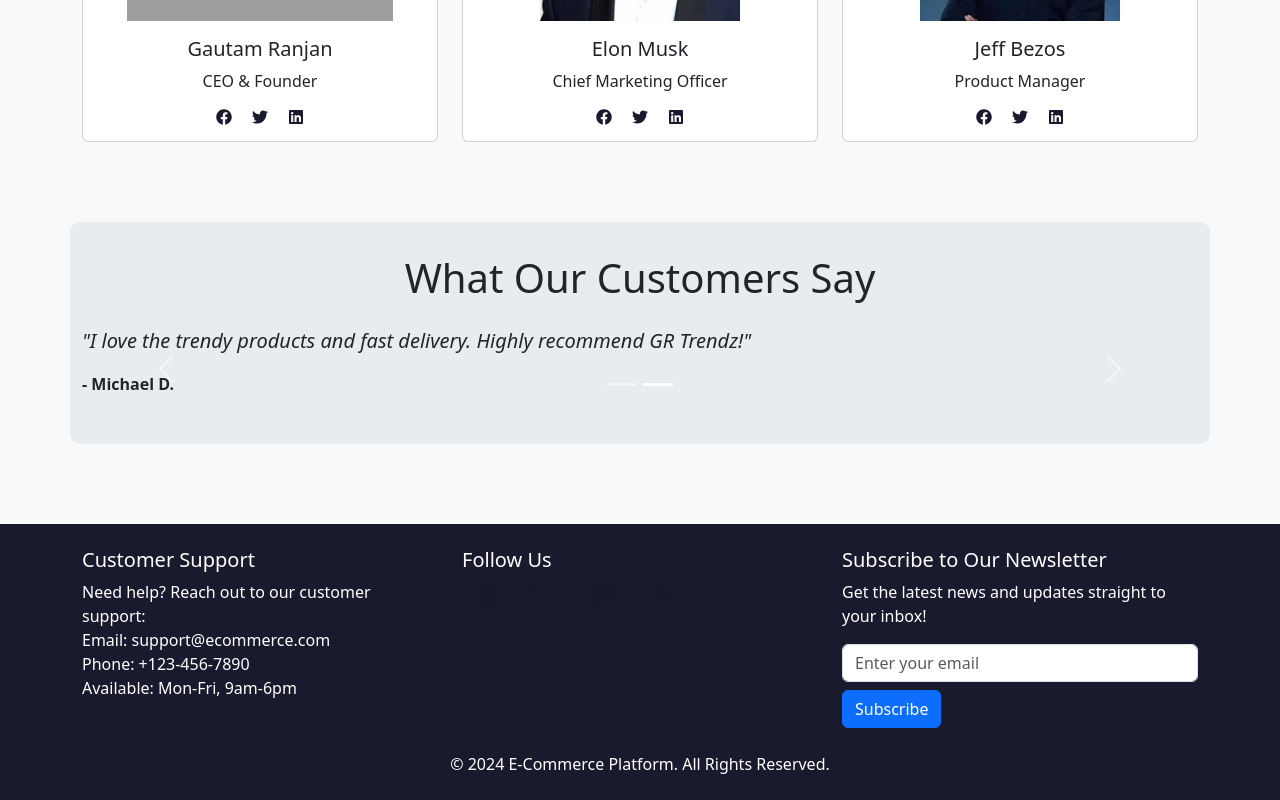
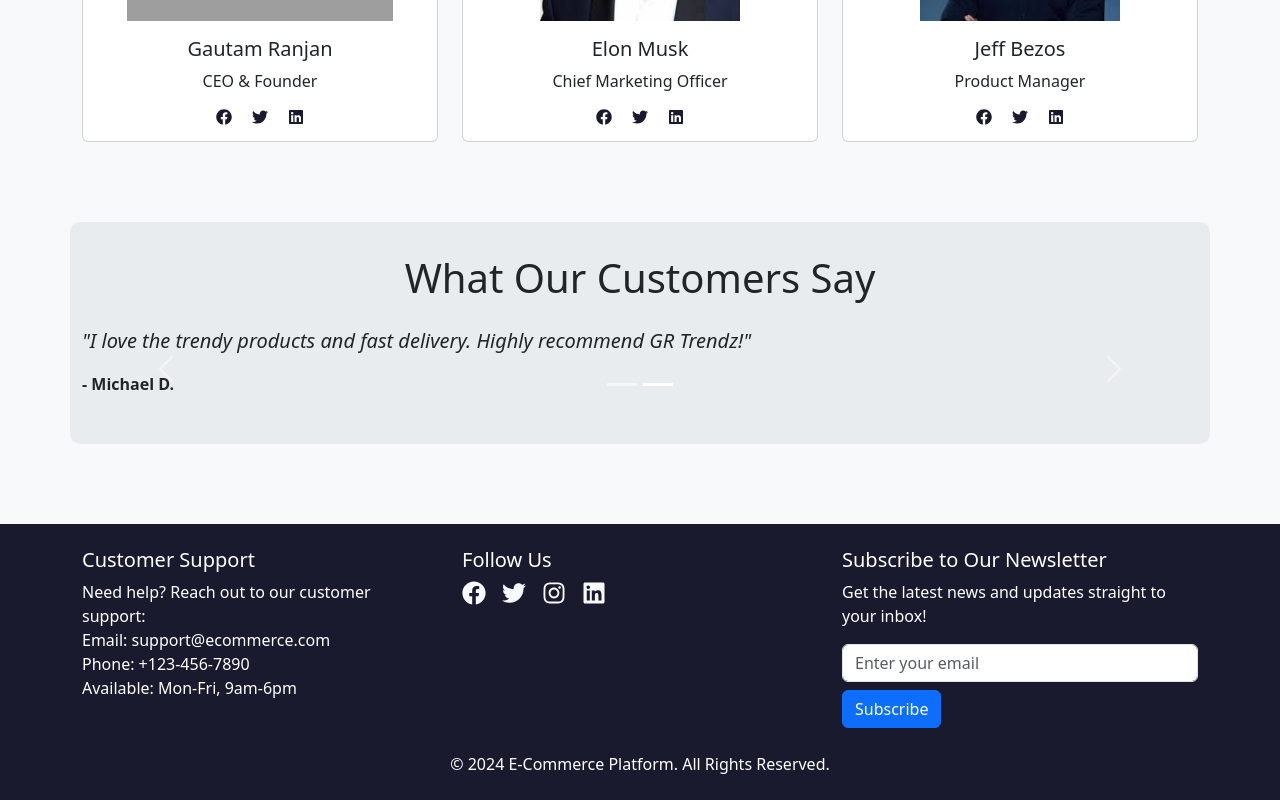
Before and after one commit to gautamranjan09/Ecommerce-Website, a React (Create React App) app: page /about in a window 1280 px wide. Shown: the part 2313-3113 px from the top of the page. Built offline with nearby package versions, Linux system fonts and the light colour scheme; grey boxes are pictures that could not be loaded.

Commit message:
Fix social icon styling in footer for better alignment and hover effects.

```diff
--- a/src/Components/Footer.css
+++ b/src/Components/Footer.css
@@ -4,11 +4,11 @@
     border-color: #0056b3;
   }
 
-  .social-icon {
+  .footer-social-icon {
     transition: transform 0.3s ease; /* Transition for scaling */
   }
 
-  .social-icon:hover {
+  .footer-social-icon:hover {
     color: #ffd700;
     transform: scale(1.1); /* Slightly increase the size on hover */
   }
--- a/src/Components/Footer.js
+++ b/src/Components/Footer.js
@@ -26,22 +26,22 @@ const Footer = () => {
             <ul className="list-unstyled d-flex">
               <li className="me-3">
                 <a href="https://www.facebook.com" target="_blank" rel="noopener noreferrer" aria-label="Facebook" className="text-light">
-                  <FaFacebook size={24} className="social-icon" /> {/* Facebook icon */}
+                  <FaFacebook size={24} className="footer-social-icon" /> {/* Facebook icon */}
                 </a>
               </li>
               <li className="me-3">
                 <a href="https://www.twitter.com" target="_blank" rel="noopener noreferrer" aria-label="Twitter" className="text-light">
-                  <FaTwitter size={24} className="social-icon" /> {/* Twitter icon */}
+                  <FaTwitter size={24} className="footer-social-icon" /> {/* Twitter icon */}
                 </a>
               </li>
               <li className="me-3">
                 <a href="https://www.instagram.com" target="_blank" rel="noopener noreferrer" aria-label="Instagram" className="text-light">
-                  <FaInstagram size={24} className="social-icon" /> {/* Instagram icon */}
+                  <FaInstagram size={24} className="footer-social-icon" /> {/* Instagram icon */}
                 </a>
               </li>
               <li>
                 <a href="https://www.linkedin.com" target="_blank" rel="noopener noreferrer" aria-label="LinkedIn" className="text-light">
-                  <FaLinkedin size={24} className="social-icon" /> {/* LinkedIn icon */}
+                  <FaLinkedin size={24} className="footer-social-icon" /> {/* LinkedIn icon */}
                 </a>
               </li>
             </ul>
```
